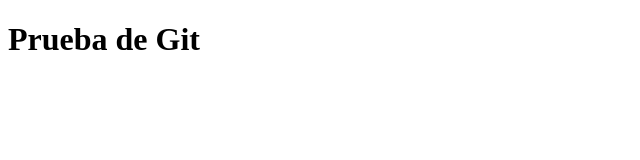
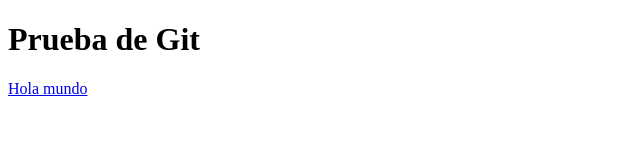
Before and after one commit to Automat4/git_course, a plain HTML site: page index.html in a window 1280 px wide. Shown: the whole page, without its empty margins (0-640 px from the left). Drawn offline with Linux system fonts and the light colour scheme.

Commit message:
se agrego un enlace

```diff
--- a/index.html
+++ b/index.html
@@ -8,5 +8,8 @@
   </head>
   <body>
     <h1>Prueba de Git</h1>
+    <div>
+      <a href="#">Hola mundo</a>
+    </div>
   </body>
 </html>
```
